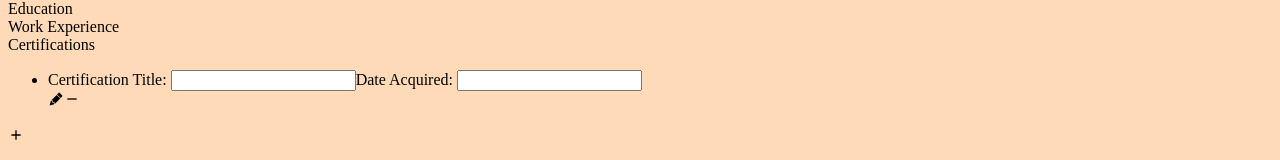
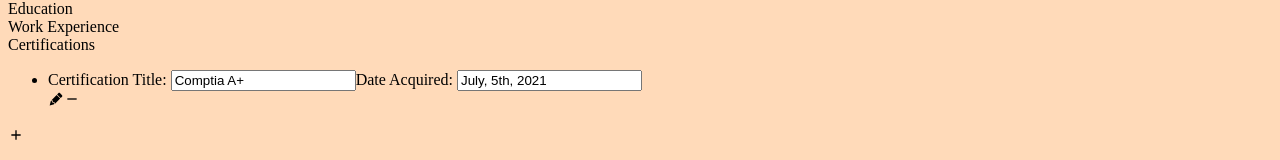
Before and after one commit to AnthonyGleason/odin-react-cv-application, a React (Create React App) app: page / in a window 1280 px wide. Both pictures are taken after a click on the picture 56 px from the left and 452 px from the top of the page. Shown: the part 356-516 px from the top of the page. Built offline with nearby package versions, Linux system fonts and the light colour scheme.

Commit message:
add editing cert functionality
This commit adds an onChange listener to both of the input fields.
Using the setCert prop passed down to the CertsContainer component
the cert value can be updated allowing the user to edit the value of
the field in realtime.

```diff
--- a/src/components/Certs.js
+++ b/src/components/Certs.js
@@ -22,7 +22,7 @@ export default class Certs extends Component{
     return(
       <div className='certs'>
         <div className='content-title'>Certifications</div>
-        <CertsContainer certArray={this.state.certArray} removeCert={this.removeCert.bind(this)} />
+        <CertsContainer certArray={this.state.certArray} removeCert={this.removeCert.bind(this)} setCert={this.setCert.bind(this)} />
         <img className='add' src={add} onClick={()=>this.addCert(new Cert('Placeholder', 'March, 1st, 2022'))} alt='add a certification' />
       </div>
     );
@@ -33,6 +33,7 @@ export default class Certs extends Component{
       certArray: this.state.certArray.concat(cert),
     });
   };
+
   removeCert(index){
     //get the current cert array
     let tempArray=this.state.certArray;
@@ -43,4 +44,15 @@ export default class Certs extends Component{
       certArray: tempArray,
     });
   };
+
+  setCert(title, date, index){
+    //create a copy of the cert array
+    let tempArray=this.state.certArray;
+    //update the cert at the array
+    tempArray[index].certTitle=title;
+    tempArray[index].dateAcquired=date;
+    this.setState({
+      certArray: tempArray,
+    });
+  };
 }
--- a/src/components/CertsContainer.js
+++ b/src/components/CertsContainer.js
@@ -16,9 +16,9 @@ const CertsContainer = function(props){
             </div>
             <form className='cert-form' id={cert.id+'-form'} style={{display: 'none'}}>
               <label>Certification Title: </label>
-              <input></input>
+              <input value={cert.certTitle} onChange={(e)=>{handleCertTitleInput(e.target.value,cert,props.setCert,props.certArray.indexOf(cert))}}></input>
               <label>Date Acquired: </label>
-              <input></input>
+              <input value={cert.dateAcquired} onChange={(e)=>{handleCertDateInput(e.target.value,cert,props.setCert,props.certArray.indexOf(cert))}}></input>
             </form>
             <img className='edit' alt='edit cert' src={edit} onClick={()=>toggleCertForm(cert.id)}></img>
             <img className='remove' alt='remove cert' src={remove} onClick={()=>props.removeCert(props.certArray.indexOf(cert))}></img>
@@ -28,6 +28,14 @@ const CertsContainer = function(props){
     </ul>
   )
 }
+
+let handleCertTitleInput = function(title, cert, setCert, index){
+  setCert(title, cert.dateAcquired, index);
+};
+
+let handleCertDateInput = function(date, cert, setCert, index){
+  setCert(cert.certTitle, date, index);
+};
 
 let toggleCertForm = function(id){
   //get the cert item div
```
Also changed, not shown: 1 other file (tests, documents, lock files or other folders).
